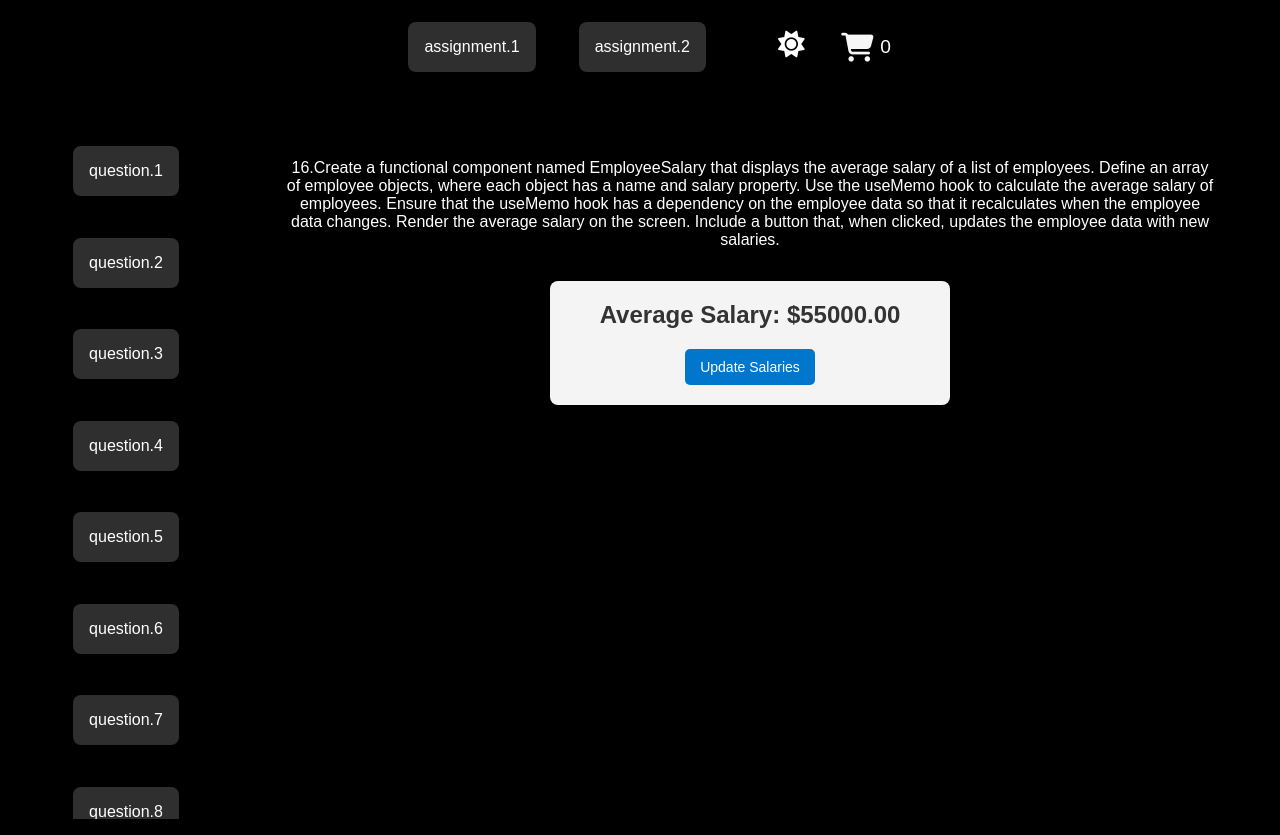
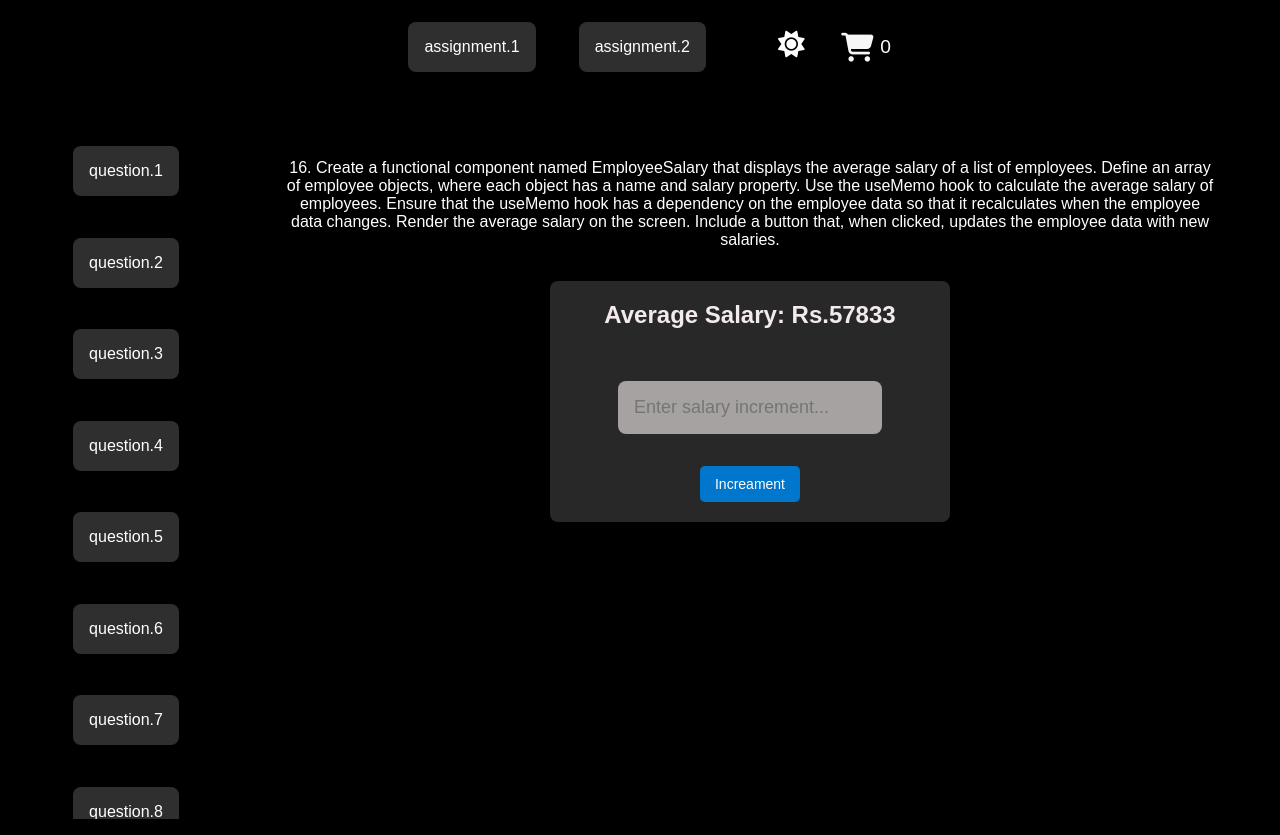
Before and after one commit to anany-successiveTech/React-Training, a Next.js app in the folder Next-Assignment/: page /assignment-2/question-16 in a window 1280 px wide. Built offline with nearby package versions, Linux system fonts and the light colour scheme.

Commit message:
reafctor thefile structure

```diff
--- a/Next-Assignment/src/app/assignment-2/question-16/page.jsx
+++ b/Next-Assignment/src/app/assignment-2/question-16/page.jsx
@@ -1,33 +1,43 @@
 "use client";
 
 import "@/app/styles/Q-16.css";
+import Input from "@/component/Input";
 
 import React, { useState, useMemo } from "react";
 
 const EmployeeSalary = () => {
+  const [newSalary, setNewSalary] = useState("");
   const [employees, setEmployees] = useState([
-    { name: "Alice", salary: 50000 },
-    { name: "Bob", salary: 60000 },
-    { name: "Charlie", salary: 55000 },
+    { name: "Alice", salary: 55000 },
+    { name: "Smith", salary: 62000 },
+    { name: "Charlie", salary: 48000 },
+    { name: "Carter", salary: 70000 },
+    { name: "Brown", salary: 53000 },
+    { name: "Fiona", salary: 59000 },
   ]);
 
   const averageSalary = useMemo(() => {
     const total = employees.reduce((sum, emp) => sum + emp.salary, 0);
-    return (total / employees.length).toFixed(2);
+    return Math.floor(total / employees.length);
   }, [employees]);
 
   const updateSalaries = () => {
     const updated = employees.map((emp) => ({
       ...emp,
-      salary: emp.salary + 1000,
+      salary: emp.salary + newSalary,
     }));
     setEmployees(updated);
+  };
+
+  const handleSalaryChange = (event) => {
+    const increment = parseFloat(event.target.value);
+    setNewSalary(increment);
   };
 
   return (
     <div>
       <p style={{ textAlign: "center", margin: "2rem" }}>
-        16.Create a functional component named EmployeeSalary that displays the
+        16. Create a functional component named EmployeeSalary that displays the
         average salary of a list of employees. Define an array of employee
         objects, where each object has a name and salary property. Use the
         useMemo hook to calculate the average salary of employees. Ensure that
@@ -37,8 +47,13 @@ const EmployeeSalary = () => {
         data with new salaries.
       </p>
       <div className="salary-container">
-        <h2>Average Salary: ${averageSalary}</h2>
-        <button onClick={updateSalaries}>Update Salaries</button>
+        <h2>Average Salary: Rs.{averageSalary}</h2>
+        <Input
+          type="text"
+          placeholder="Enter salary increment..."
+          onChange={handleSalaryChange}
+        />
+        <button onClick={updateSalaries}>Increament</button>
       </div>
     </div>
   );
--- a/Next-Assignment/src/app/styles/Q-16.css
+++ b/Next-Assignment/src/app/styles/Q-16.css
@@ -8,10 +8,25 @@
   text-align: center;
 }
 
+.dark .salary-container {
+  max-width: 400px;
+  margin: 2rem auto;
+  padding: 20px;
+  border-radius: 8px;
+  background-color: #292828;
+  font-family: Arial, sans-serif;
+  text-align: center;
+}
+
 .salary-container h2 {
   margin-bottom: 20px;
   color: #333;
 }
+.dark .salary-container h2 {
+  margin-bottom: 20px;
+  color: #f3ebeb;
+}
+
 
 .salary-container button {
   padding: 10px 15px;
--- a/Next-Assignment/src/app/styles/input.css
+++ b/Next-Assignment/src/app/styles/input.css
@@ -1,16 +1,18 @@
-.input-container{
+.input-container {
   padding: 2rem;
-
 }
-.dark .input-container input{
+.dark .input-container input {
   padding: 1rem;
   border-radius: 0.5rem;
-    background-color: rgb(14, 14, 14);
+  background-color: rgb(167, 162, 162);
   border: none;
+  color: #fff;
+  font-size: large;
 }
-.light .input-container input{
+.light .input-container input {
   padding: 1rem;
   border-radius: 0.5rem;
   border: none;
+  font-size: large;
   background-color: rgb(238, 238, 238);
 }
--- a/Next-Assignment/src/app/styles/randomNumber.css
+++ b/Next-Assignment/src/app/styles/randomNumber.css
@@ -36,13 +36,16 @@
     font-size: large;
     border-radius: 0.5rem;
     border: none;
+    background-color: rgb(44, 43, 43);
+    color: #fff;
 }
 .light .generator-btn button{
     padding: 1rem;
     font-size: large;
     border-radius: 0.5rem;
-    background-color: aliceblue;
+    background-color: rgb(195, 198, 201);
     border: none;
+    color: #000;
 }
 .generator-btn button:hover{
     background-color: #4285F4;
--- a/Next-Assignment/src/context/cartContext.jsx
+++ b/Next-Assignment/src/context/cartContext.jsx
@@ -18,6 +18,8 @@ export const CountProvider = ({ children }) => {
   // Add product or increase quantity if already in cart
   const addProduct = (product) => {
     const itemInCart = items.find((item) => item.id === product.id);
+if(itemInCart) return;
+    // console.log(product, "product");
 
     if (itemInCart) {
       increaseQuantity(product);
--- a/Next-Assignment/src/context/themeContext.jsx
+++ b/Next-Assignment/src/context/themeContext.jsx
@@ -10,7 +10,7 @@ export const ThemeContext = createContext({
 export const ThemeProvider=({children})=>{
     const [theme, setTheme]=useState("dark");
     const toggleTheme=()=>{
-        setTheme((theme)=>theme==="light"?"dark":"light");
+        setTheme((theme)=>theme==="light" ? "dark" : "light");
     }
 
     return (
```
Also changed, not shown: Next-Assignment/src/app/assignment-2/question-13/page.jsx (+17 -14 lines), Next-Assignment/src/app/assignment-2/question-19/page.jsx (added, +18 -0 lines), Next-Assignment/src/component/Navbar.jsx (+31 -18 lines). Lines whose indentation alone changed are shown as unchanged.
